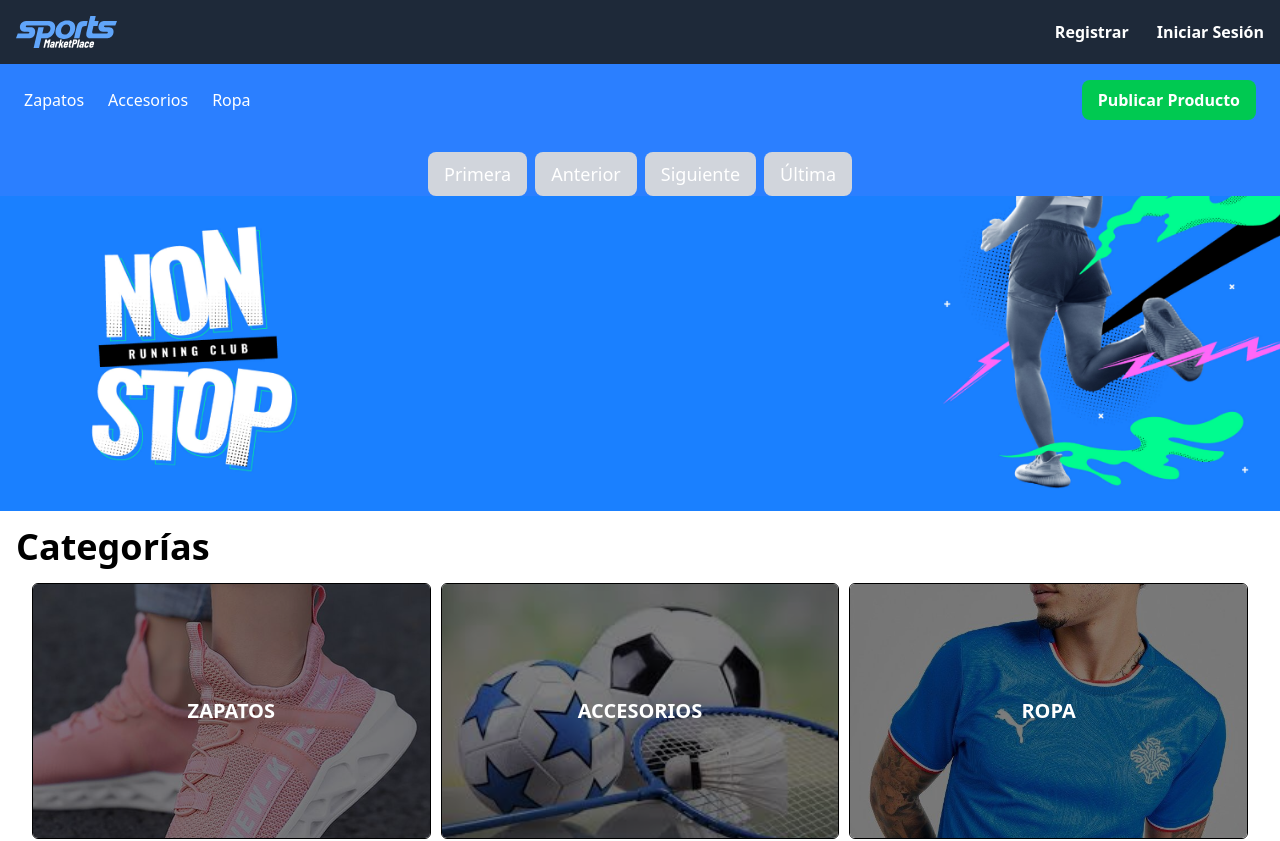
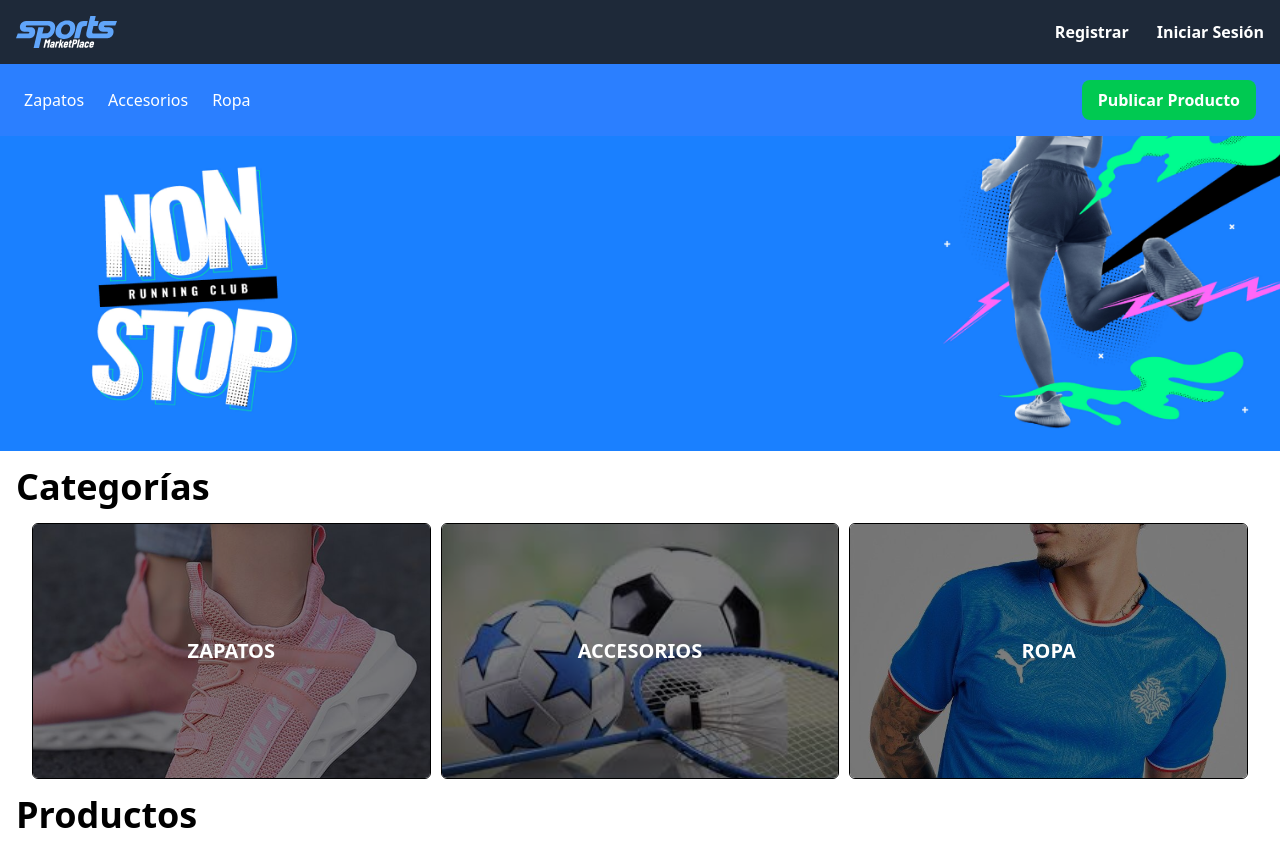
Before and after one commit to camunoz2/sport_market, a React (Vite) app in the folder frontend/: page / in a window 1280 px wide. Shown: the top 841 px of the page. Built offline with nearby package versions, Linux system fonts and the light colour scheme.

Commit message:
arreglando lo de los botones

```diff
--- a/frontend/src/components/category-nav.jsx
+++ b/frontend/src/components/category-nav.jsx
@@ -59,22 +59,6 @@ const CategoryNav = () => {
           </a>
         </div>
       )}
-
-      {/* Botones de paginación responsivos */}
-      <div className="flex justify-center items-center mt-4 space-x-2">
-        <button className="px-4 py-2 bg-gray-300 rounded-lg hover:bg-gray-400 text-sm sm:text-base md:text-lg">
-          Primera
-        </button>
-        <button className="px-4 py-2 bg-gray-300 rounded-lg hover:bg-gray-400 text-sm sm:text-base md:text-lg">
-          Anterior
-        </button>
-        <button className="px-4 py-2 bg-gray-300 rounded-lg hover:bg-gray-400 text-sm sm:text-base md:text-lg">
-          Siguiente
-        </button>
-        <button className="px-4 py-2 bg-gray-300 rounded-lg hover:bg-gray-400 text-sm sm:text-base md:text-lg">
-          Última
-        </button>
-      </div>
     </nav>
   );
 };
```
